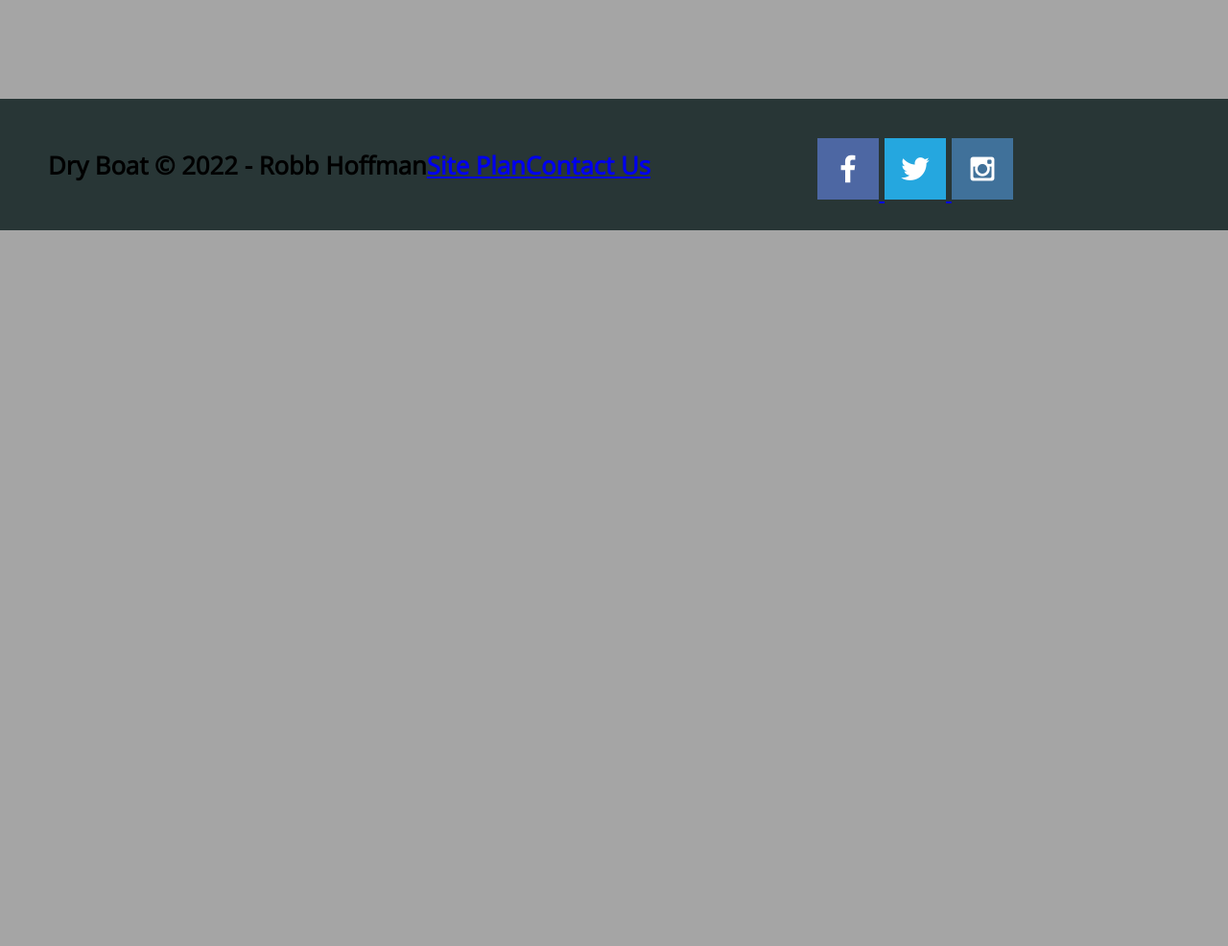
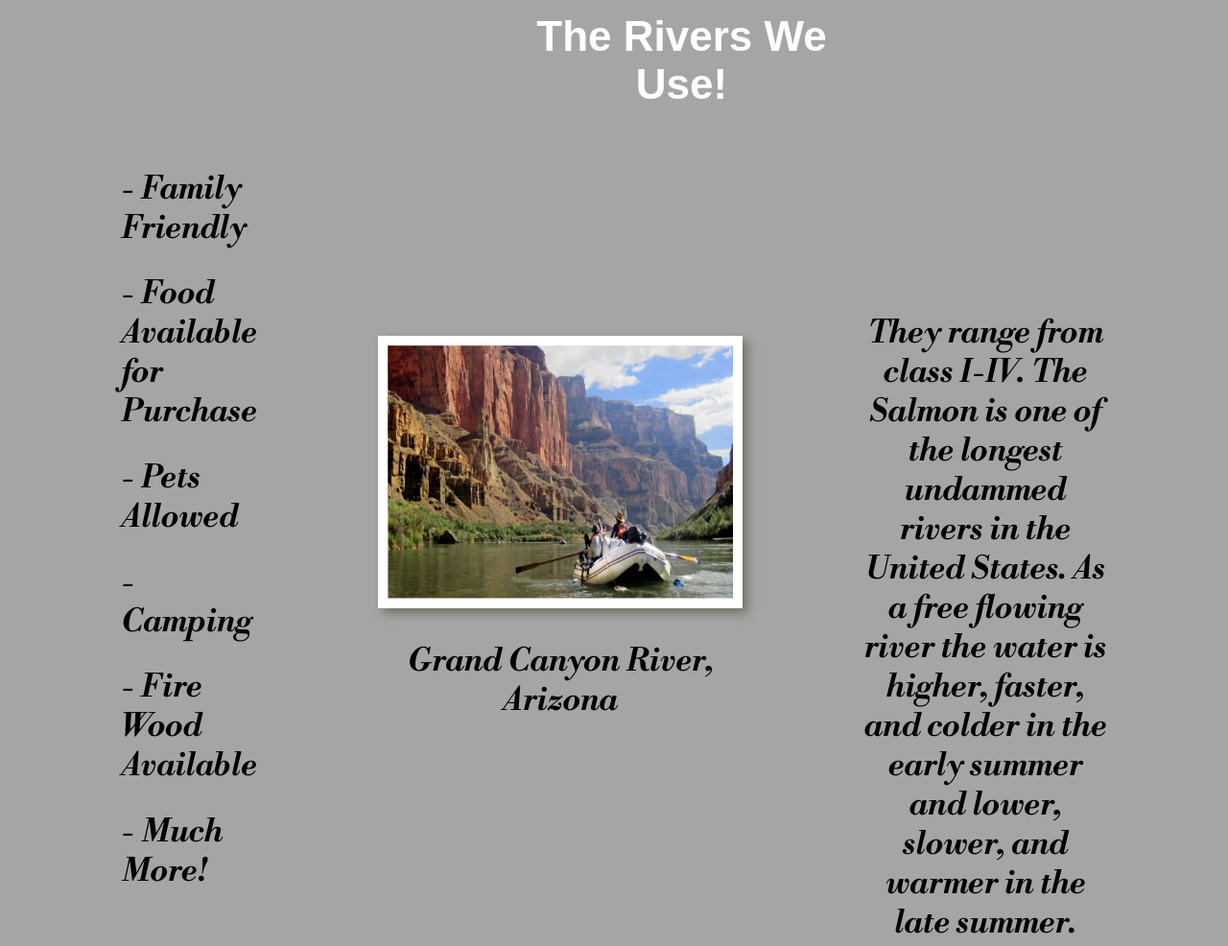
Before and after one commit to robbieboy41/wdd130, a plain HTML site: page wwr/rivers.html in a window 1280 px wide. Shown: the part 199-1185 px from the top of the page at 96% size. Before the commit the page ends 800 px from the top, so only its background shows below. Drawn offline with nearby package versions, Linux system fonts and the light colour scheme.

Commit message:
added rivers html

```diff
--- a/wwr/rivers.html
+++ b/wwr/rivers.html
@@ -17,20 +17,59 @@
             </a>
             <nav>
                 <a href="index.html">Home</a>
-                <a href="#">Page 2</a>
+                <a href="#">Rivers</a>
                 <a href="site-plan-rafting.html">Site Plan</a>
                 <a href="contactus.html">Contact Us</a>
             </nav>
         </header>
+        <div id="hero">
 
-        <main class="home-grid">
+        </div>
+        <main class="home-grid2">
+            <section id="hero-msg2">
+                <h1 class="home-title">The Rivers We Use!</h1>
+                </h2>
+            </section>
+            <section id="hero-msg3">
+                <h2 class ="rivers-list"> - Family Friendly </h2>
+                <h2 class ="rivers-list"> - Food Available for Purchase</h2>
+                <h2 class="rivers-list"> - Pets Allowed </h2>
+                <h2 class="rivers-list"> - Camping </h2>
+                <h2 class="rivers-list"> - Fire Wood Available </h2>
+                <h2 class="rivers-list"> - Much More! </h2>
+            </section>
+
+
+            <section class="rivers-card2">
+                <img class="card-img" src="images/canyonriver.jpg" alt="river in forest">
+
+
+
+                <h2>Grand Canyon River, Arizona</h2>
+            </section>
+            <section class="first-river">
+                <h2>They range from class I-IV. The Salmon is one of the longest undammed rivers in the United States.
+                    As a free flowing river the water is higher, faster, and colder in the early summer and lower, slower,
+                    and warmer in the late summer. </h2>
+            </section>
+
+            <section class="rivers-card3">
+                <img class="card-img" src="images/salmonriver.jpg" alt="rafting boat">
+                <h2>Main Fork of the Salmon River, Idaho</h2>
+            </section>
+            <section class="second-river">
+                <h2>
+                    This is the grand daddy of all canyons and the grand daddy of all river trips. You will never forget your visit to the Grand Canyon.
+                    Grand Canyon river rafting combines world-class whitewater with breathtaking scenery to make one truly unforgettable river experience. The canyon is filled not only with exhilarating whitewater rapids, but with side canyons and ancient indian ruins accessible only by river.
+                </h2>
+            </section>
 
         </main>
 
             <footer>
-                <h3>Dry Boat &copy; 2022 - Robb Hoffman</h3>
-                <h3><a href="site-plan-rafting.html">Site Plan</a></h3>
-                <h3><a href="contactus.html">Contact Us</a></h3>
+                <h3>Dry Boat &copy; 2022 - Robb Hoffman -  </h3>
+                <h3><a href="site-plan-rafting.html"> - Site Plan -  </a></h3>
+                <h3><a href="contactus.html"> - Contact Us </a></h3>
                 <div class="social">
                     <a href="https://facebook.com" target="_blank">
                         <img src="images/facebook.png" alt="fb icon">
--- a/wwr/styles/style.css
+++ b/wwr/styles/style.css
@@ -37,6 +37,8 @@ nav {
     margin-top: -100px;
 }
 
+
+
 #hero-box {
     grid-column: 1/4;
     grid-row: 1/3;
@@ -72,6 +74,7 @@ nav a:hover {
 }
 
 
+
 #hero-msg h1 {
     text-align: center;
     color: rgb(255, 255, 255);
@@ -96,6 +99,9 @@ nav a:hover {
 .home-title  {
     margin-top: 10px;
 }
+
+
+
 
 .book, .join {
     background-color: #d9c2a3;
@@ -223,6 +229,60 @@ footer .social img {
     margin: 200px 0;
 }
 
+/* Second Page CSS File */
+
+
+main.home-grid2 {
+    display: grid;
+    grid-template-columns: repeat(10, 1fr);
+}
+
+.rivers-card2 {
+    grid-column: 4/7;
+    grid-row: 2/5;
+    margin: 200px 0;
+}
+
+.first-river {
+    margin-top: 150px;
+    grid-column: 8/10;
+    grid-row: 2/4;
+}
+
+.rivers-card3 {
+    grid-column: 7/11;
+    grid-row: 7/10 ;
+    margin: 200px 0;
+    grid-column: 2/6;
+    grid-row: 8/10;
+}
+
+.second-river {
+    grid-column: 7/11;
+    grid-row: 7/10 ;
+    margin: 200px 0;
+}
+
+#hero-msg2 {
+    grid-column: 5/8;
+    grid-row: 1/2;
+    margin-top: 200px;
+    color:rgb(255, 255, 255)
+
+}
+
+#hero-msg3 {
+    grid-column: 2/3;
+    grid-row: 2/3;
+    text-align:left;
+}
+
+
+
+
+
+
+
 
 
 @media screen and (max-width: 900px) {
```
Also changed, not shown: wwr/index.html (+4 -4 lines), wwr/images/canyonriver.jpg (added), wwr/images/salmonriver.jpg (added).
